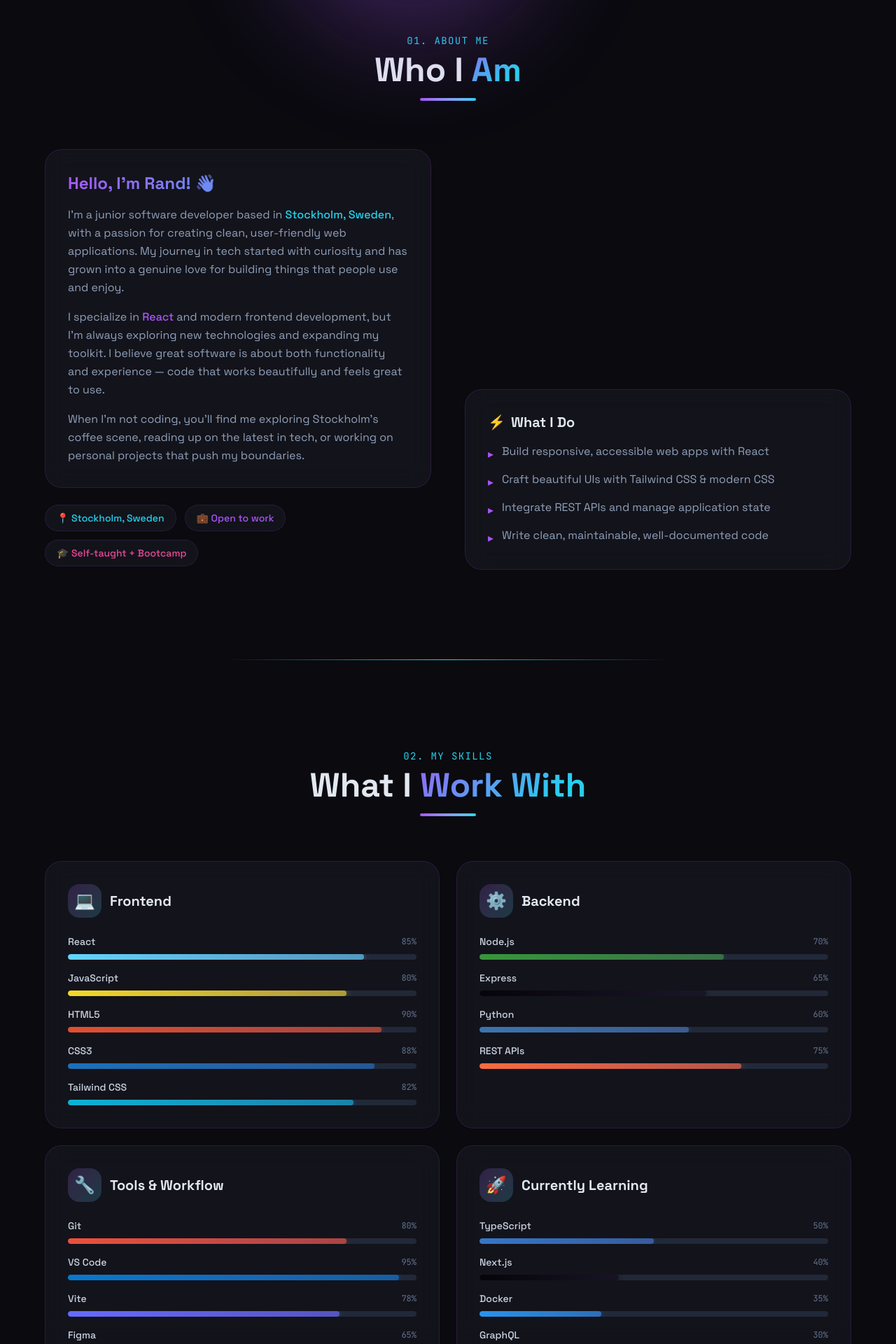
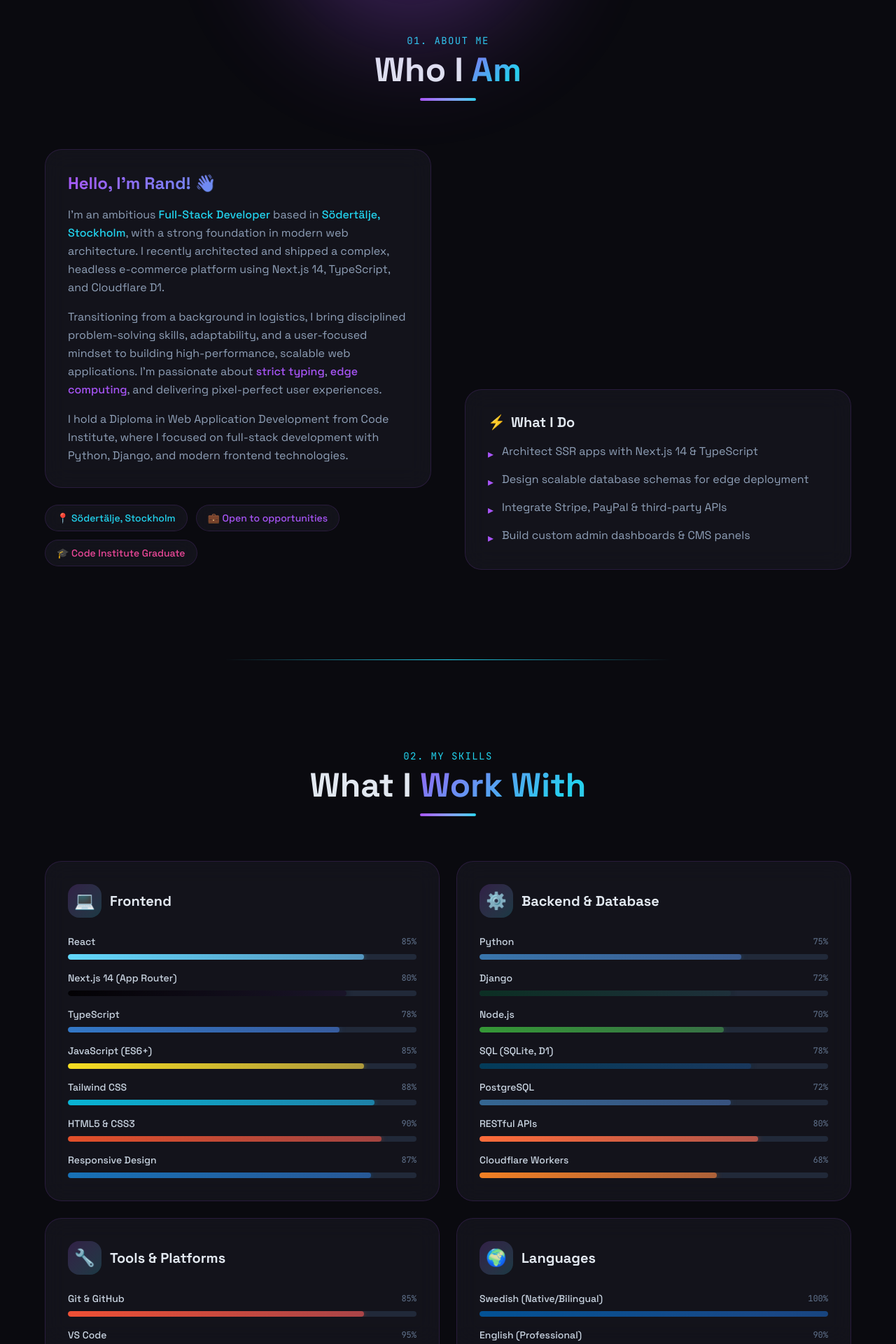
Before and after one commit to Rand-Jelo/portfoilio-page, a React (Vite) app: page / in a window 1280 px wide. Shown: the part 880-2800 px from the top of the page at 70% size. Built offline with nearby package versions, Linux system fonts and the light colour scheme.

Commit message:
feat: update portfolio with real CV data - Full-Stack Developer, Next.js/TypeScript skills, Georgio Bandera e-commerce details, real contact info

```diff
--- a/index.html
+++ b/index.html
@@ -7,15 +7,15 @@
     <meta name="theme-color" content="#000000" />
     <meta
       name="description"
-      content="Rand Jelo — Junior Software Developer based in Stockholm, Sweden. Portfolio showcasing projects in React, Tailwind CSS, and modern web development."
+      content="Rand Jelo — Full-Stack Developer based in Sodertalje, Stockholm. Specializing in Next.js 14, TypeScript, and edge computing. Portfolio showcasing full-stack projects."
     />
     <meta name="author" content="Rand Jelo" />
-    <meta name="keywords" content="Rand Jelo, software developer, Stockholm, React, web developer, portfolio, junior developer" />
+    <meta name="keywords" content="Rand Jelo, full-stack developer, Stockholm, Next.js, TypeScript, React, web developer, portfolio, edge computing, Cloudflare" />
 
     <!-- Open Graph / Social Media -->
     <meta property="og:type" content="website" />
-    <meta property="og:title" content="Rand Jelo — Junior Software Developer" />
-    <meta property="og:description" content="Portfolio showcasing projects in React, Tailwind CSS, and modern web development. Based in Stockholm, Sweden." />
+    <meta property="og:title" content="Rand Jelo — Full-Stack Developer" />
+    <meta property="og:description" content="Full-Stack Developer specializing in Next.js 14, TypeScript, and edge computing. Based in Sodertalje, Stockholm." />
 
     <!-- Google Fonts: Space Grotesk + JetBrains Mono -->
     <link rel="preconnect" href="https://fonts.googleapis.com" />
@@ -31,7 +31,7 @@
       user's mobile device or desktop. See https://developers.google.com/web/fundamentals/web-app-manifest/
     -->
     <link rel="manifest" href="/manifest.json" />
-    <title>Rand Jelo — Junior Software Developer | Stockholm</title>
+    <title>Rand Jelo — Full-Stack Developer | Stockholm</title>
   </head>
   <body>
     <noscript>You need to enable JavaScript to run this app.</noscript>
--- a/src/components/About.jsx
+++ b/src/components/About.jsx
@@ -1,10 +1,10 @@
 import { useScrollAnimation } from '../hooks/useScrollAnimation';
 
 const stats = [
-  { value: '4+', label: 'Projects Built', icon: '🚀' },
-  { value: '1+', label: 'Years Coding', icon: '💻' },
-  { value: '∞', label: 'Cups of Coffee', icon: '☕' },
-  { value: '100%', label: 'Dedication', icon: '🔥' },
+  { value: '100/100', label: 'Lighthouse Score', icon: '⚡' },
+  { value: '5+', label: 'Projects Built', icon: '🚀' },
+  { value: 'Diploma', label: 'Web App Dev', icon: '🎓' },
+  { value: '2', label: 'Languages', icon: '🌍' },
 ];
 
 /**
@@ -39,30 +39,30 @@ export default function About() {
                 Hello, I'm Rand! 👋
               </h3>
               <p className="text-slate-400 leading-relaxed mb-4">
-                I'm a junior software developer based in <span className="text-neon-cyan font-medium">Stockholm, Sweden</span>,
-                with a passion for creating clean, user-friendly web applications. My journey in
-                tech started with curiosity and has grown into a genuine love for building things
-                that people use and enjoy.
+                I'm an ambitious <span className="text-neon-cyan font-medium">Full-Stack Developer</span> based in
+                <span className="text-neon-cyan font-medium"> Södertälje, Stockholm</span>, with a strong foundation
+                in modern web architecture. I recently architected and shipped a complex, headless e-commerce
+                platform using Next.js 14, TypeScript, and Cloudflare D1.
               </p>
               <p className="text-slate-400 leading-relaxed mb-4">
-                I specialize in <span className="text-neon-purple font-medium">React</span> and modern
-                frontend development, but I'm always exploring new technologies and expanding my
-                toolkit. I believe great software is about both functionality and experience —
-                code that works beautifully and feels great to use.
+                Transitioning from a background in logistics, I bring disciplined problem-solving skills,
+                adaptability, and a user-focused mindset to building high-performance, scalable web
+                applications. I'm passionate about <span className="text-neon-purple font-medium">strict typing</span>,
+                <span className="text-neon-purple font-medium"> edge computing</span>, and delivering pixel-perfect
+                user experiences.
               </p>
               <p className="text-slate-400 leading-relaxed">
-                When I'm not coding, you'll find me exploring Stockholm's coffee scene,
-                reading up on the latest in tech, or working on personal projects that
-                push my boundaries.
+                I hold a Diploma in Web Application Development from Code Institute, where I focused on
+                full-stack development with Python, Django, and modern frontend technologies.
               </p>
             </div>
 
             {/* Quick info chips */}
             <div className="flex flex-wrap gap-3">
               {[
-                { label: '📍 Stockholm, Sweden', color: 'text-neon-cyan' },
-                { label: '💼 Open to work', color: 'text-neon-purple' },
-                { label: '🎓 Self-taught + Bootcamp', color: 'text-neon-pink' },
+                { label: '📍 Södertälje, Stockholm', color: 'text-neon-cyan' },
+                { label: '💼 Open to opportunities', color: 'text-neon-purple' },
+                { label: '🎓 Code Institute Graduate', color: 'text-neon-pink' },
               ].map((chip) => (
                 <span
                   key={chip.label}
@@ -101,10 +101,10 @@ export default function About() {
               </h3>
               <ul className="space-y-3">
                 {[
-                  'Build responsive, accessible web apps with React',
-                  'Craft beautiful UIs with Tailwind CSS & modern CSS',
-                  'Integrate REST APIs and manage application state',
-                  'Write clean, maintainable, well-documented code',
+                  'Architect SSR apps with Next.js 14 & TypeScript',
+                  'Design scalable database schemas for edge deployment',
+                  'Integrate Stripe, PayPal & third-party APIs',
+                  'Build custom admin dashboards & CMS panels',
                 ].map((item) => (
                   <li key={item} className="flex items-start gap-3 text-slate-400">
                     <span className="text-neon-purple mt-1 flex-shrink-0">▸</span>
--- a/src/components/Contact.jsx
+++ b/src/components/Contact.jsx
@@ -45,7 +45,6 @@ export default function Contact() {
   const handleChange = (e) => {
     const { name, value } = e.target;
     setFormData((prev) => ({ ...prev, [name]: value }));
-    // Clear error for this field on change
     if (errors[name]) {
       setErrors((prev) => ({ ...prev, [name]: undefined }));
     }
@@ -62,14 +61,12 @@ export default function Contact() {
 
     setIsSubmitting(true);
 
-    // Simulate API call
     await new Promise((resolve) => setTimeout(resolve, 1500));
 
     setIsSubmitting(false);
     setIsSubmitted(true);
     setFormData({ name: '', email: '', message: '' });
 
-    // Reset success message after 5 seconds
     setTimeout(() => setIsSubmitted(false), 5000);
   };
 
@@ -77,19 +74,19 @@ export default function Contact() {
     {
       icon: '📧',
       label: 'Email',
-      value: 'rand.jelo@example.com',
-      href: 'mailto:rand.jelo@example.com',
+      value: 'Rand.jelo@hotmail.se',
+      href: 'mailto:Rand.jelo@hotmail.se',
     },
     {
-      icon: '📍',
-      label: 'Location',
-      value: 'Stockholm, Sweden',
-      href: null,
+      icon: '�',
+      label: 'Phone',
+      value: '+46 76 288 95 54',
+      href: 'tel:+46762889554',
     },
     {
-      icon: '💼',
-      label: 'Availability',
-      value: 'Open to opportunities',
+      icon: '�',
+      label: 'Location',
+      value: 'Södertälje, Stockholm',
       href: null,
     },
   ];
--- a/src/components/Footer.jsx
+++ b/src/components/Footer.jsx
@@ -17,7 +17,7 @@ export default function Footer() {
     },
     {
       name: 'Email',
-      href: 'mailto:rand.jelo@example.com',
+      href: 'mailto:Rand.jelo@hotmail.se',
       icon: 'M12 12.713l-11.985-9.713h23.97l-11.985 9.713zm0 2.574l-12-9.725v15.438h24v-15.438l-12 9.725z',
     },
   ];
@@ -59,8 +59,9 @@ export default function Footer() {
               Rand Jelo<span className="text-neon-cyan">.</span>
             </a>
             <p className="text-slate-400 text-sm leading-relaxed max-w-xs">
-              Junior Software Developer based in Stockholm, Sweden.
-              Building clean, functional web experiences with modern tech.
+              Full-Stack Developer based in Sodertalje, Stockholm.
+              Architecting high-performance web applications with Next.js, TypeScript,
+              and edge computing.
             </p>
           </div>
 
--- a/src/components/Hero.jsx
+++ b/src/components/Hero.jsx
@@ -1,10 +1,10 @@
 import { useState, useEffect } from 'react';
 
 const roles = [
-  'Junior Software Developer',
-  'React Enthusiast',
-  'Problem Solver',
-  'Lifelong Learner',
+  'Full-Stack Developer',
+  'Next.js 14 Specialist',
+  'TypeScript Enthusiast',
+  'Edge Computing Advocate',
 ];
 
 /**
@@ -127,8 +127,9 @@ export default function Hero() {
           className="text-base sm:text-lg text-slate-400 max-w-2xl mx-auto mb-10 leading-relaxed animate-fade-in-up"
           style={{ animationDelay: '0.6s', opacity: 0, animationFillMode: 'forwards' }}
         >
-          Based in Stockholm, Sweden 🇸🇪 — I craft clean, functional web experiences
-          with modern technologies. Passionate about building things that make a difference.
+          Based in Södertälje, Stockholm 🇸🇪 — I architect high-performance, scalable web
+          applications with Next.js, TypeScript, and edge computing. Passionate about strict
+          typing and delivering pixel-perfect user experiences.
         </p>
 
         {/* CTA buttons */}
--- a/src/data/projects.js
+++ b/src/data/projects.js
@@ -1,17 +1,17 @@
 // ============================================
-// PROJECTS DATA — Edit these to customize your portfolio
+// PROJECTS DATA — Based on Rand Jelo's CV
 // ============================================
 
 export const projects = [
   {
     id: 1,
     title: 'Georgio Bandera',
-    category: 'Web Design',
+    category: 'Full-Stack',
     description:
-      'A sleek, modern landing page for the Georgio Bandera brand. Features elegant typography, smooth scroll animations, and a fully responsive layout that captures the brand\'s premium aesthetic.',
-    tech: ['React', 'Tailwind CSS', 'Framer Motion', 'Vite'],
+      'A premium headless e-commerce platform with dual-language support (English/Swedish), custom admin dashboard, and sub-second page loads. Built with Next.js 14 SSR achieving 100/100 Lighthouse scores. Features multi-threshold shipping calculation, dependent product variant system (Size/Color stock tracking), and Stripe + PayPal payment integration.',
+    tech: ['Next.js 14', 'TypeScript', 'Cloudflare D1', 'Stripe', 'PayPal', 'Tailwind CSS'],
     gradient: 'from-purple-500 via-violet-500 to-indigo-500',
-    icon: '🎨',
+    icon: '🛍️',
     liveUrl: '#',
     githubUrl: '#',
     featured: true,
@@ -55,10 +55,23 @@ export const projects = [
     githubUrl: '#',
     featured: true,
   },
+  {
+    id: 5,
+    title: 'Django Full-Stack App',
+    category: 'Full-Stack',
+    description:
+      'A full-stack web application built with Django and PostgreSQL during my Code Institute bootcamp. Implemented user authentication with Allauth, CRUD functionality, and responsive front-end interfaces integrated with Python backend logic.',
+    tech: ['Python', 'Django', 'PostgreSQL', 'Allauth', 'Bootstrap'],
+    gradient: 'from-green-500 via-emerald-500 to-teal-500',
+    icon: '🐍',
+    liveUrl: '#',
+    githubUrl: '#',
+    featured: false,
+  },
 ];
 
 export const projectCategories = [
   'All',
+  'Full-Stack',
   'Web App',
-  'Web Design',
 ];
--- a/src/data/skills.js
+++ b/src/data/skills.js
@@ -1,5 +1,5 @@
 // ============================================
-// SKILLS DATA — Edit these to customize your portfolio
+// SKILLS DATA — Based on Rand Jelo's CV
 // ============================================
 
 export const skillCategories = [
@@ -9,43 +9,48 @@ export const skillCategories = [
     icon: '💻',
     skills: [
       { name: 'React', level: 85, color: '#61dafb' },
-      { name: 'JavaScript', level: 80, color: '#f7df1e' },
-      { name: 'HTML5', level: 90, color: '#e34f26' },
-      { name: 'CSS3', level: 88, color: '#1572b6' },
-      { name: 'Tailwind CSS', level: 82, color: '#06b6d4' },
+      { name: 'Next.js 14 (App Router)', level: 80, color: '#000000' },
+      { name: 'TypeScript', level: 78, color: '#3178c6' },
+      { name: 'JavaScript (ES6+)', level: 85, color: '#f7df1e' },
+      { name: 'Tailwind CSS', level: 88, color: '#06b6d4' },
+      { name: 'HTML5 & CSS3', level: 90, color: '#e34f26' },
+      { name: 'Responsive Design', level: 87, color: '#1572b6' },
     ],
   },
   {
     id: 'backend',
-    title: 'Backend',
+    title: 'Backend & Database',
     icon: '⚙️',
     skills: [
+      { name: 'Python', level: 75, color: '#3776ab' },
+      { name: 'Django', level: 72, color: '#092e20' },
       { name: 'Node.js', level: 70, color: '#339933' },
-      { name: 'Express', level: 65, color: '#000000' },
-      { name: 'Python', level: 60, color: '#3776ab' },
-      { name: 'REST APIs', level: 75, color: '#ff6c37' },
+      { name: 'SQL (SQLite, D1)', level: 78, color: '#003b57' },
+      { name: 'PostgreSQL', level: 72, color: '#336791' },
+      { name: 'RESTful APIs', level: 80, color: '#ff6c37' },
+      { name: 'Cloudflare Workers', level: 68, color: '#f38020' },
     ],
   },
   {
     id: 'tools',
-    title: 'Tools & Workflow',
+    title: 'Tools & Platforms',
     icon: '🔧',
     skills: [
-      { name: 'Git', level: 80, color: '#f05032' },
+      { name: 'Git & GitHub', level: 85, color: '#f05032' },
       { name: 'VS Code', level: 95, color: '#007acc' },
-      { name: 'Vite', level: 78, color: '#646cff' },
-      { name: 'Figma', level: 65, color: '#f24e1e' },
+      { name: 'Cloudflare Pages', level: 75, color: '#f38020' },
+      { name: 'Vercel', level: 80, color: '#000000' },
+      { name: 'Stripe & PayPal', level: 72, color: '#635bff' },
+      { name: 'AdminJS', level: 65, color: '#1e293b' },
     ],
   },
   {
-    id: 'learning',
-    title: 'Currently Learning',
-    icon: '🚀',
+    id: 'languages',
+    title: 'Languages',
+    icon: '🌍',
     skills: [
-      { name: 'TypeScript', level: 50, color: '#3178c6' },
-      { name: 'Next.js', level: 40, color: '#000000' },
-      { name: 'Docker', level: 35, color: '#2496ed' },
-      { name: 'GraphQL', level: 30, color: '#e10098' },
+      { name: 'Swedish (Native/Bilingual)', level: 100, color: '#005293' },
+      { name: 'English (Professional)', level: 90, color: '#cf142b' },
     ],
   },
 ];
```
